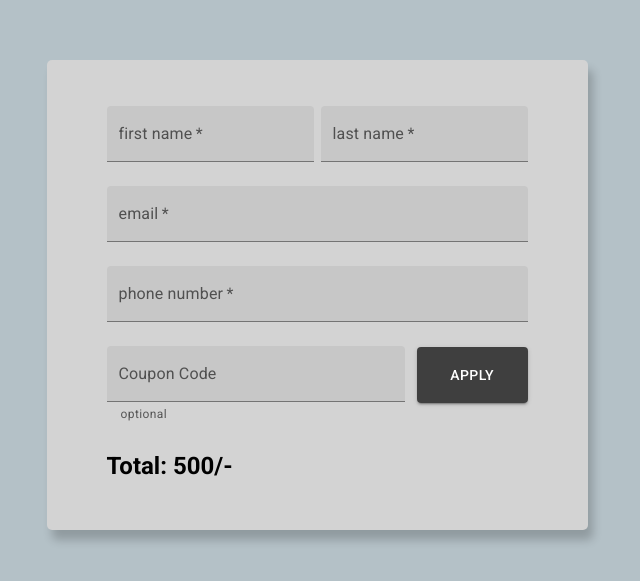
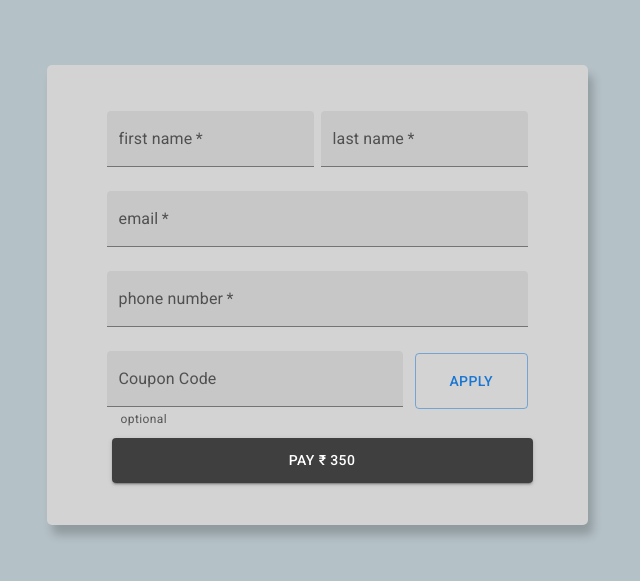
Before and after one commit to chinmay8053/stripe_payment, a React (Create React App) app: page / in a window 1280 px wide. Shown: the part 105-686 px from the top of the page, without its empty margins (323-963 px from the left). Built offline with nearby package versions, Linux system fonts and the light colour scheme.

Commit message:
pay button ( only displayed )

```diff
--- a/src/components/container/container.component.jsx
+++ b/src/components/container/container.component.jsx
@@ -37,6 +37,7 @@ export default function Container() {
 
   function couponHandle(e) {
     const check = coupons.filter((coupon) => couponCode === coupon.code);
+    if (check.length === 0) return;
     const discount = +check[0].offervalue.slice(0, -1);
     console.log(discount);
   }
@@ -126,18 +127,33 @@ export default function Container() {
             marginBottom: "12px",
             padding: "0 40px",
             marginLeft: "5px",
-            backgroundColor: "rgba(0,0,1,0.7)",
-            "&:hover": {
-              backgroundColor: "rgba(0,0,1,0.8)",
-            },
+            // backgroundColor: "rgba(0,0,1,0.7)",
+            // "&:hover": {
+            //   backgroundColor: "rgba(0,0,1,0.8)",
+            // },
           }}
-          variant="contained"
+          variant="outlined"
           onClick={couponHandle}
         >
           APPLY
         </Button>
       </div>
-      <h2>Total: 500/-</h2>
+      <Button
+        sx={{
+          // height: "56px",
+          marginBottom: "12px",
+          padding: "10px 40px",
+          marginLeft: "5px",
+          backgroundColor: "rgba(0,0,1,0.7)",
+          "&:hover": {
+            backgroundColor: "rgba(0,0,1,0.8)",
+          },
+        }}
+        fullWidth
+        variant="contained"
+      >
+        Pay ₹ 350
+      </Button>
     </Box>
   );
 }
```
